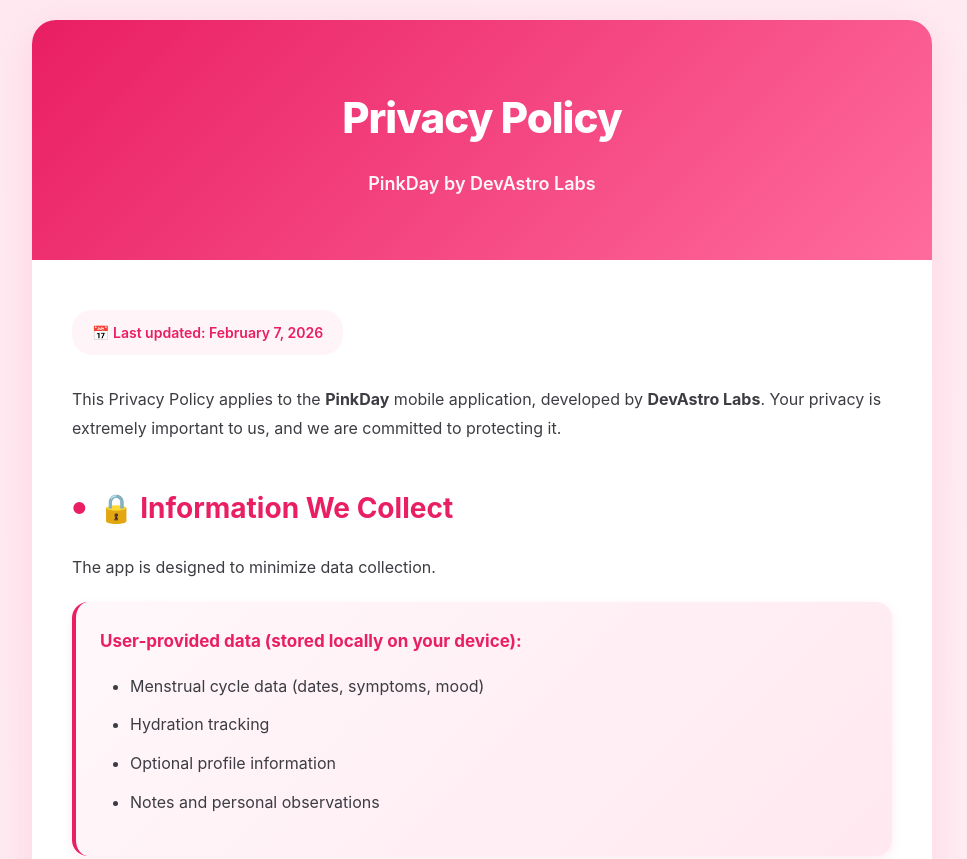
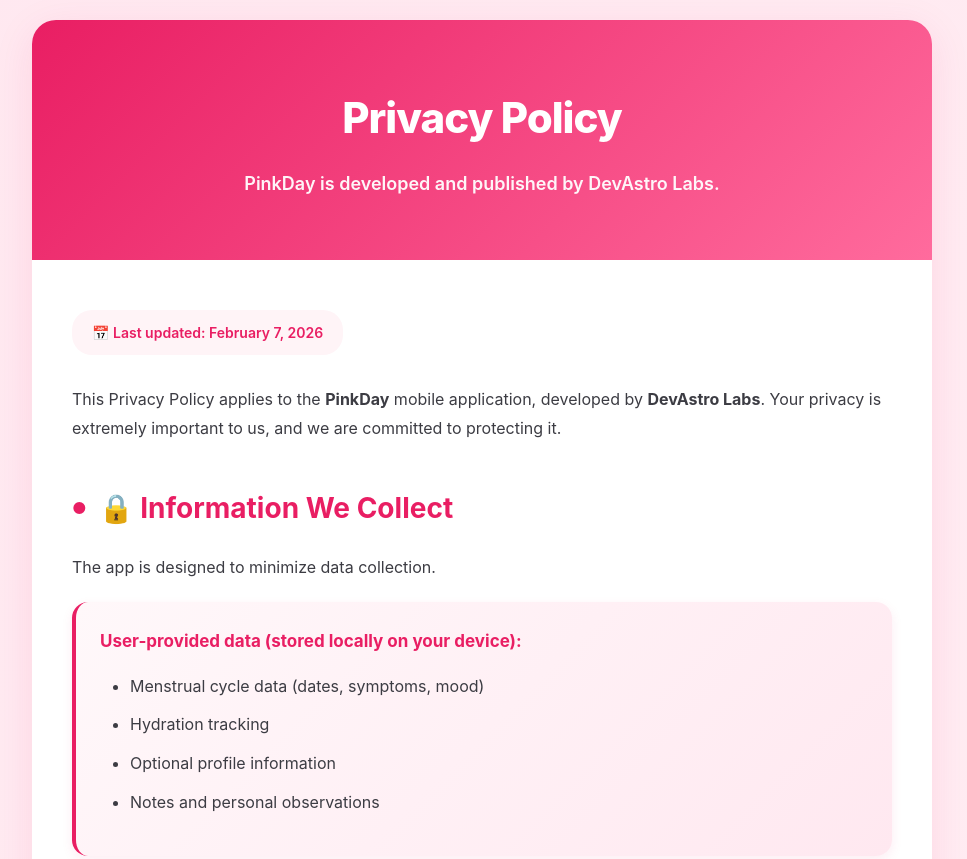
Before and after one commit to devastrolabs/privacy-policy, a plain HTML site: page index.html in a window 1280 px wide. Shown: the top 859 px of the page, without its empty margins (158-1125 px from the left). Drawn offline with Linux system fonts and the light colour scheme.

Commit message:
Update index.html

```diff
--- a/index.html
+++ b/index.html
@@ -212,7 +212,7 @@
     <div class="container">
       <header>
         <h1>Privacy Policy</h1>
-        <div class="logo">PinkDay by DevAstro Labs</div>
+        <div class="logo">PinkDay is developed and published by DevAstro Labs.</div>
       </header>
 
       <div class="content">
@@ -255,6 +255,7 @@
 
         <h3>Google AdMob</h3>
         <p>We use Google AdMob to display advertisements. AdMob may collect:</p>
+        <p>Third-party services such as Google AdMob may collect data in accordance with their own privacy policies.</p>
         <ul>
           <li>Advertising ID (anonymous identifier)</li>
           <li>Device information (model, OS version)</li>
```
